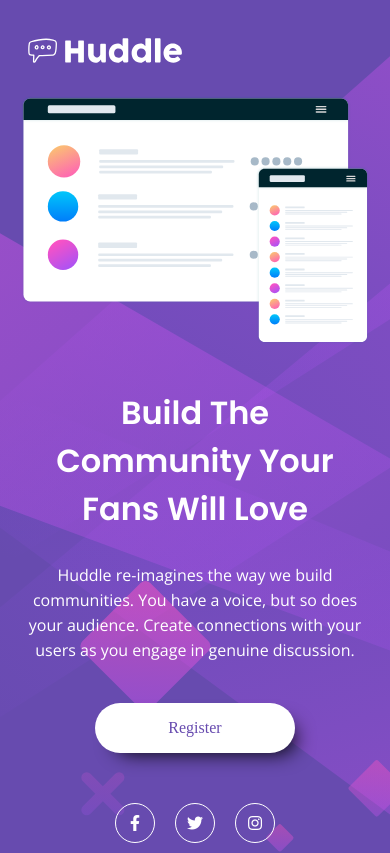
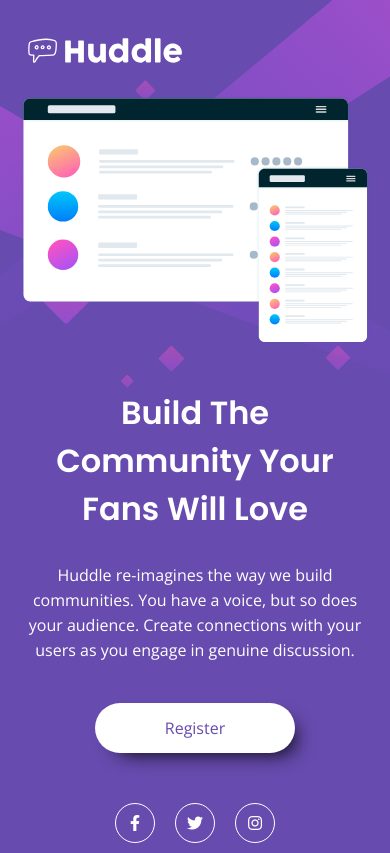
Before and after one commit to Wesley-Emanoel/QUEST-HTML-CSS-AVANCADO, a plain HTML site: page index.html in a window 390 px wide. Drawn offline with nearby package versions, Linux system fonts and the light colour scheme.

Commit message:
Correção do exercício

```diff
--- a/index.html
+++ b/index.html
@@ -38,9 +38,11 @@
     </div>
   </main>
   <footer>
-    <a href="#"><i class="fab fa-facebook-f"></i></a>
-    <a href="#"><i class="fab fa-twitter"></i></a>
-    <a href="#"><i class="fab fa-instagram"></i></a>
+    <ul>
+      <li><a href="#"><i class="fab fa-facebook-f"></i></a></li>
+      <li><a href="#"><i class="fab fa-twitter"></i></a></li>
+      <li><a href="#"><i class="fab fa-instagram"></i></a></li>
+    </ul>
   </footer>
 </body>
 </html>
--- a/src/css/estilos.css
+++ b/src/css/estilos.css
@@ -1,6 +1,9 @@
-html {
+body{
     background: hsl(257, 40%, 49%) url(../images/bg-desktop.svg)no-repeat;
     background-size: cover;
+    height: 100vh;
+    max-width: 1440px;
+    margin: auto;
 }
 
 /* HEADER */
@@ -46,6 +49,7 @@
     width: 200px;
     height: 50px;
     border-radius: 50px;
+    font-family: "Open Sans", serif;
     text-align: center;
     align-content: center;
     background-color: #fff;
@@ -61,14 +65,14 @@
 
 
 /* FOOTER */
-footer {
+footer ul {
     display: flex;
     justify-content: end;
     padding-right: 70px;
     padding-bottom: 10px;
 }
 
-footer a {
+footer ul a {
     display: flex;
     color: #fff;
     text-decoration: none;
--- a/src/css/reset.css
+++ b/src/css/reset.css
@@ -3,3 +3,7 @@
   padding: 0;
   box-sizing: border-box;
 }
+
+ul {
+  list-style: none;
+}
--- a/src/css/responsivo.css
+++ b/src/css/responsivo.css
@@ -1,7 +1,7 @@
 @media (max-width: 1100px) {
     body {
-        background: url(../images/bg-mobile.svg)no-repeat;
-        background-size: cover;
+        background: hsl(257, 40%, 49%) url(../images/bg-mobile.svg)no-repeat;
+        background-size: contain;
         display: flex;
         flex-direction: column;
     }
@@ -29,7 +29,7 @@
     }
 
     /* FOOTER */
-    footer {
+    footer ul {
         justify-content: center;
         padding-right: 0px;
         margin-top: 30px;
```
